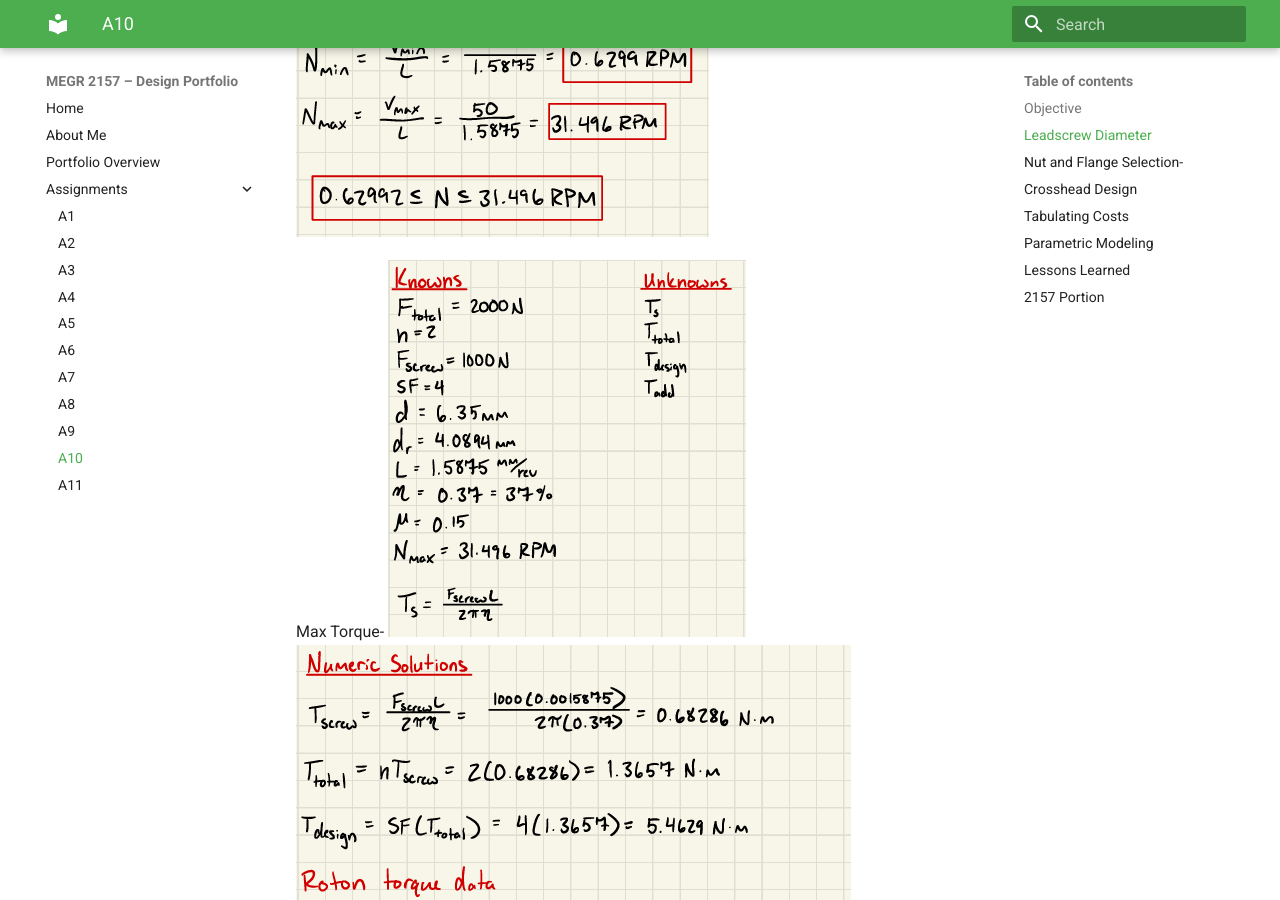
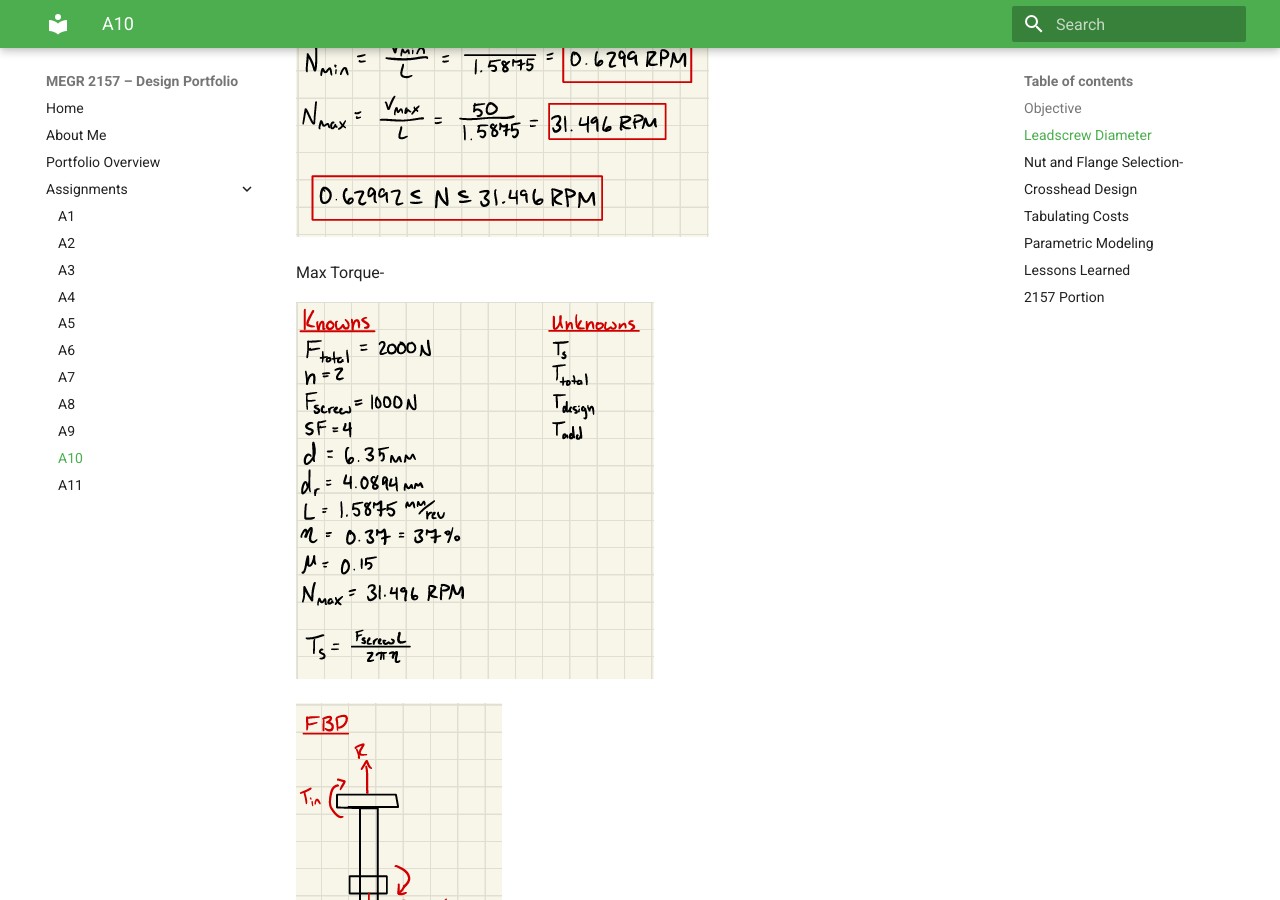
Before and after one commit to Taylor-Rockefeller-Portfolio/megr2157-portfolio, an MkDocs documentation site: the page built from docs/assignments/A10/index.md, in a window 1280 px wide and 900 px high, scrolled down 3380 px. Built offline with MkDocs 1.6.1 and Material for MkDocs 9.7.7, drawn with Linux system fonts in a browser that asks for light colours.

Commit message:
Reorganize torque evaluation images in index.md
Rearranged torque evaluation images for better clarity.

```diff
--- a/docs/assignments/A10/index.md
+++ b/docs/assignments/A10/index.md
@@ -38,10 +38,21 @@ Rotational Speed Range-
 
 
 Max Torque-
+
+
 ![](torque_evaluation(1).png)
+
+
+![](torque_evaluation(4).png)
+
+
+![](torque_evaluation(3).png)
+
+
 ![](torque_evaluation(2).png)
-![](torque_evaluation(3).png)
-![](torque_evaluation(4).png)
+
+
+
 Leadscrew Selection-
 ![](updated_leadscrew(1).png)
 ![](updated_leadscrew(2).png)
```
